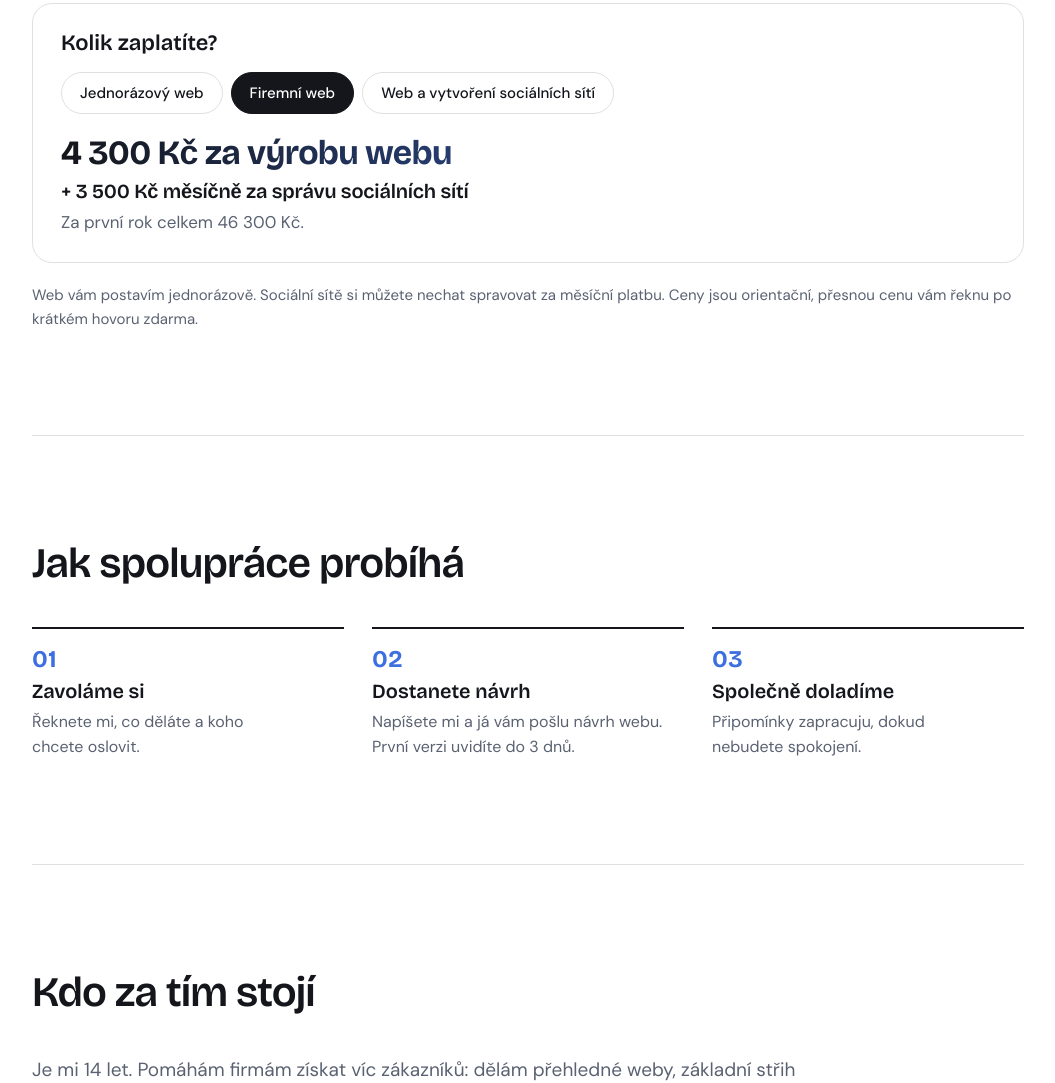
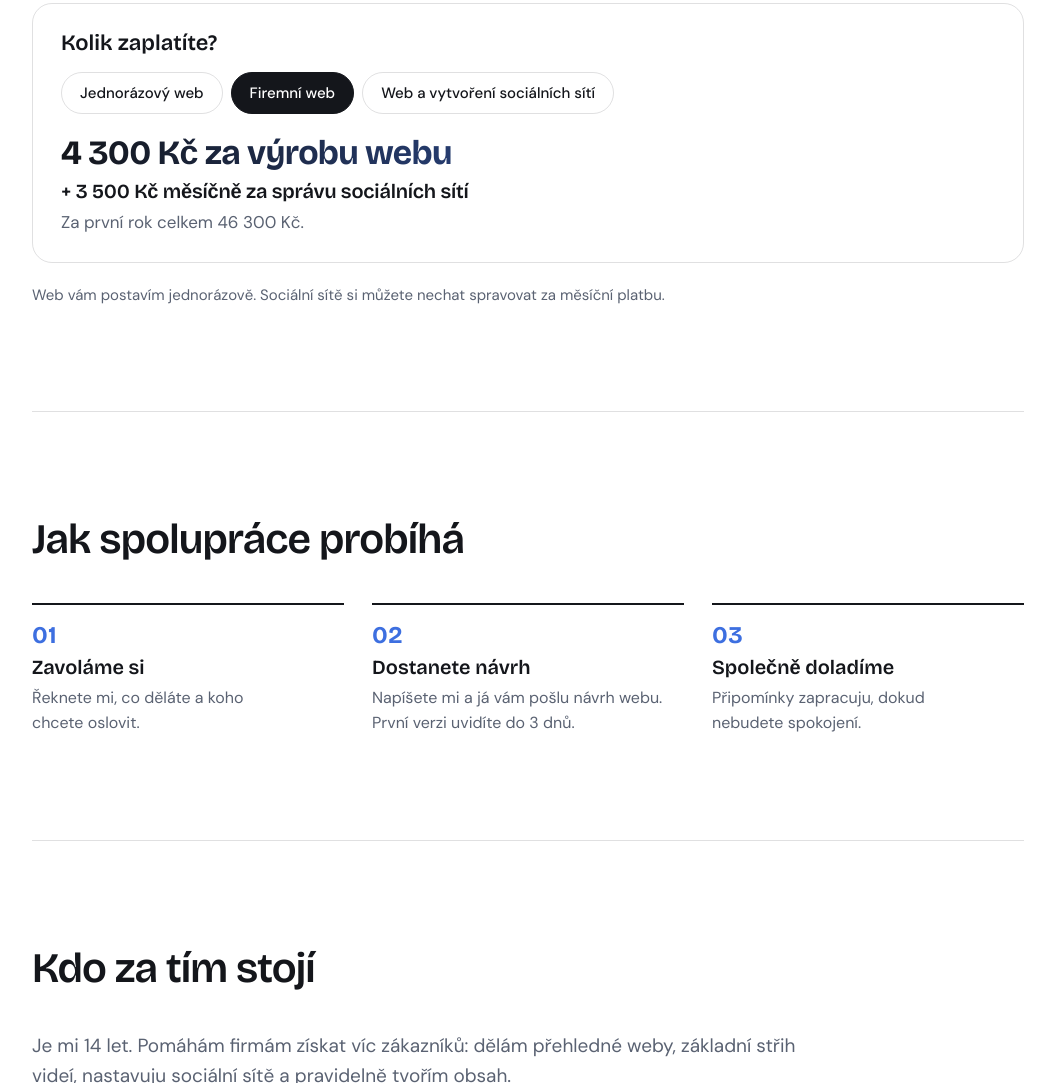
Before and after one commit to alescermak79-lab/michal-cermak, a plain HTML site: page index.html in a window 1280 px wide. Shown: the part 2958-4041 px from the top of the page, without its empty margins (112-1167 px from the left). Drawn offline with nearby package versions, Linux system fonts and the light colour scheme.

Commit message:
Balíčky: odstraněna věta o orientačních cenách
Co-Authored-By: Claude Opus 5.5 <noreply@anthropic.com>
Claude-Session: https://claude.ai/code/session_01N4mHmSB6QeeJqhuR42xiCV

```diff
--- a/index.html
+++ b/index.html
@@ -310,7 +310,7 @@ footer .mark{width:36px;height:36px;padding:6px;background:#14161B;border-radius
         <label class="chk"><input type="checkbox" id="soc"> Přidat správu sociálních sítí (<span id="socp">+ 1 500 Kč</span> za měsíc)</label>
         <p class="out"><b id="ct"></b><span id="cd"></span><span id="cy" style="display:block;margin-top:6px"></span></p>
       </div>
-      <p class="note">Web vám postavím jednorázově. Sociální sítě si můžete nechat spravovat za měsíční platbu. Ceny jsou orientační, přesnou cenu vám řeknu po krátkém hovoru zdarma.</p>
+      <p class="note">Web vám postavím jednorázově. Sociální sítě si můžete nechat spravovat za měsíční platbu.</p>
     </section>
 
     <section id="postup">
```
